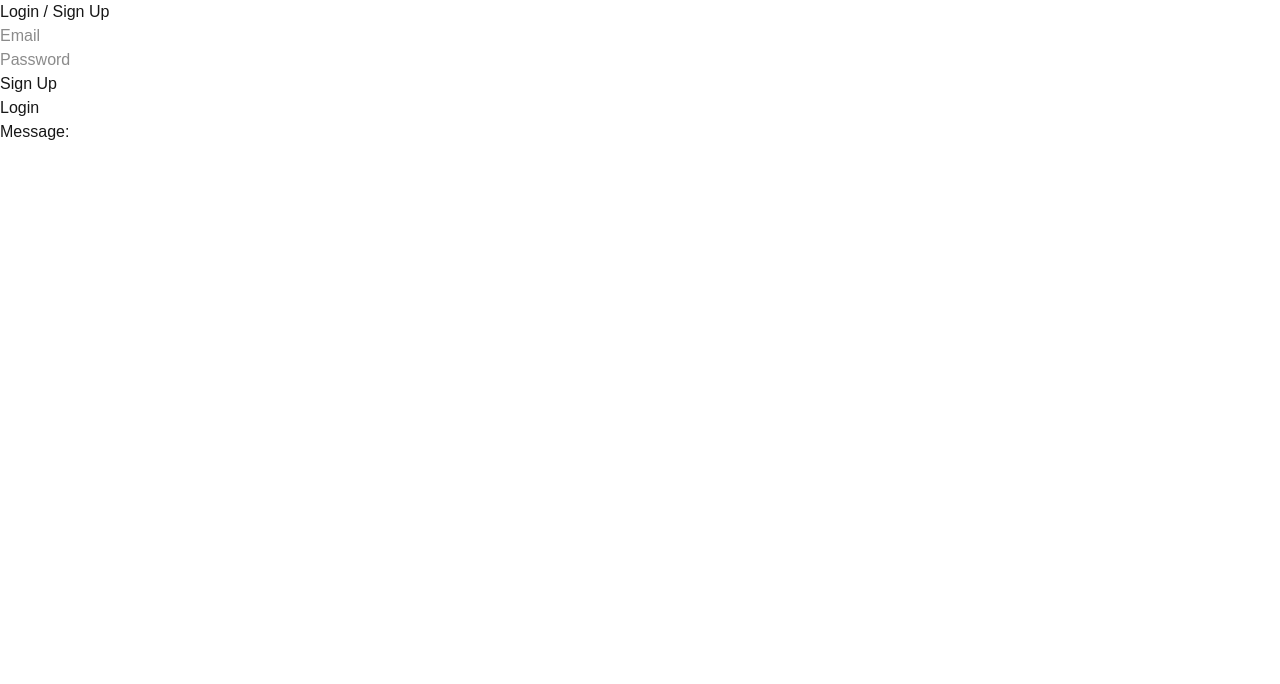
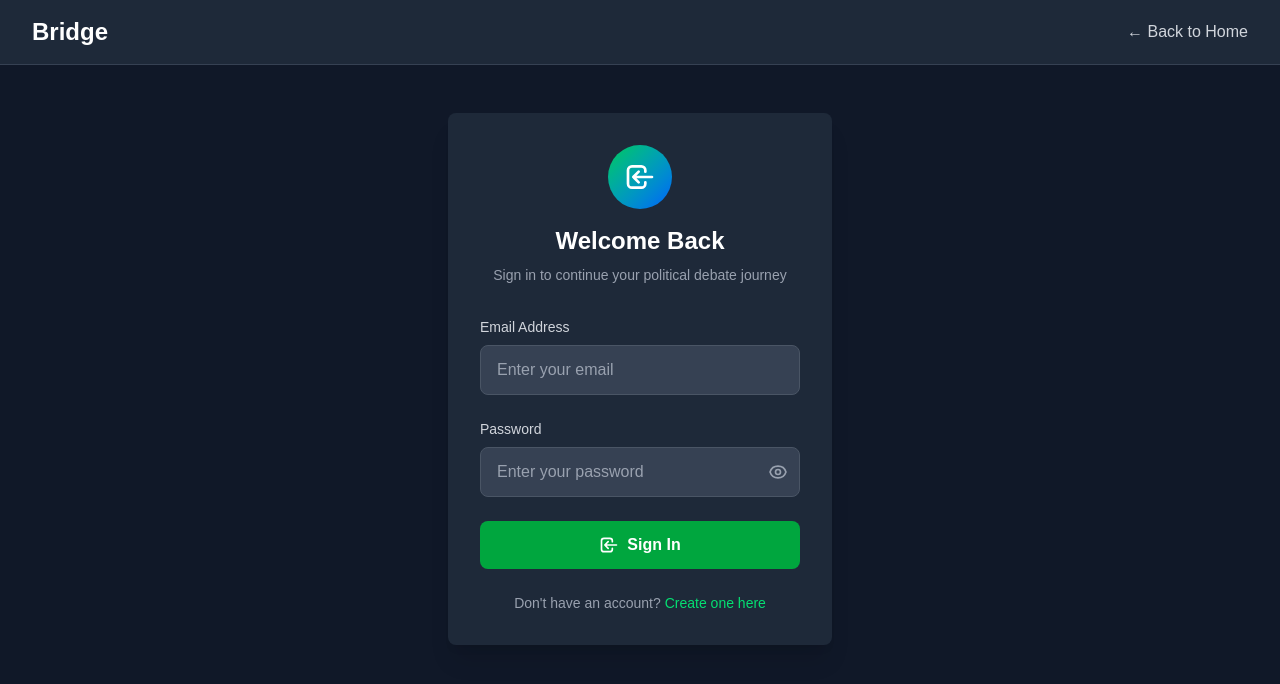
Before and after one commit to Aarav-J/bridge, a Next.js app in the folder client/my-app/: page /login in a window 1280 px wide. Shown: the top 684 px of the page. Built offline with nearby package versions, Linux system fonts and the light colour scheme; no server answers.

Commit message:
added login functionality

```diff
--- a/client/my-app/src/app/login/page.tsx
+++ b/client/my-app/src/app/login/page.tsx
@@ -1,52 +1,255 @@
 "use client";
 
-import { useState } from 'react';
-import { supabase } from '../../utils/supabaseClient';
+import { useState } from "react";
+import useStore from "@/store/useStore";
+import { supabase } from "../../utils/supabaseClient";
+import { useRouter } from "next/navigation";
+import Link from "next/link";
+import { fetchUserProfile } from "@/utils/userProfile";
+
+interface LoginFormData {
+  email: string;
+  password: string;
+}
 
 export default function LoginPage() {
-  const [email, setEmail] = useState('');
-  const [password, setPassword] = useState('');
-  const [message, setMessage] = useState('');
+  const setUserId = useStore((state) => state.setUserId);
+  const setUserData = useStore((state) => state.setUserData);
+  const [formData, setFormData] = useState<LoginFormData>({
+    email: "",
+    password: ""
+  });
+  const [errors, setErrors] = useState<Partial<LoginFormData>>({});
+  const [isSubmitting, setIsSubmitting] = useState(false);
+  const [showPassword, setShowPassword] = useState(false);
+  const [message, setMessage] = useState("");
+  const router = useRouter();
 
-  async function signUp(email: string, password: string) {
-    const { data, error } = await supabase.auth.signUp({ email, password });
-    if (error) setMessage(error.message);
-    else setMessage('Sign up successful! Please check your email.');
+  const validateForm = (): boolean => {
+    const newErrors: Partial<LoginFormData> = {};
+
+    if (!formData.email.trim()) {
+      newErrors.email = "Email is required";
+    } else if (!/^[^\s@]+@[^\s@]+\.[^\s@]+$/.test(formData.email)) {
+      newErrors.email = "Please enter a valid email address";
     }
 
-  async function signIn(email: string, password: string) {
-    const { data, error } = await supabase.auth.signInWithPassword({ email, password });
-    if (error) setMessage(error.message);
-    else setMessage('login success!');
+    if (!formData.password.trim()) {
+      newErrors.password = "Password is required";
     }
 
+    setErrors(newErrors);
+    return Object.keys(newErrors).length === 0;
+  };
+
+  const handleInputChange = (field: keyof LoginFormData, value: string) => {
+    setFormData(prev => ({ ...prev, [field]: value }));
+    // Clear error when user starts typing
+    if (errors[field]) {
+      setErrors(prev => ({ ...prev, [field]: undefined }));
+    }
+    // Clear message when user starts typing
+    if (message) {
+      setMessage("");
+    }
+  };
+
+  const handleSubmit = async (e: React.FormEvent) => {
+    e.preventDefault();
+    if (!validateForm()) {
+      return;
+    }
+    setIsSubmitting(true);
+    setMessage("");
+
+    try {
+      // Sign in with Supabase Auth
+      const { data, error } = await supabase.auth.signInWithPassword({
+        email: formData.email,
+        password: formData.password
+      });
+
+      if (error) {
+        setMessage(error.message);
+        setIsSubmitting(false);
+        return;
+      }
+
+      const userId = data?.user?.id;
+      if (!userId) {
+        setMessage("Sign in failed. No user ID returned.");
+        setIsSubmitting(false);
+        return;
+      }
+
+      // Set user ID in store
+      setUserId(userId);
+
+      // Fetch user profile data
+      const profile = await fetchUserProfile(userId);
+      if (profile) {
+        setUserData(profile);
+      } else {
+        setMessage("Failed to load user profile. Please try again.");
+        setIsSubmitting(false);
+        return;
+      }
+
+      setMessage("Sign in successful! Redirecting...");
+
+      // Redirect based on quiz completion status
+      if (profile.quizCompleted) {
+        router.push("/");
+      } else {
+        router.push("/quiz");
+      }
+
+    } catch (error) {
+      console.error("Sign in error:", error);
+      setMessage("An unexpected error occurred. Please try again.");
+      setIsSubmitting(false);
+    }
+  };
+
   return (
+    <div className="min-h-screen bg-gray-900">
+      {/* Header */}
+      <div className="bg-gray-800 border-b border-gray-700">
+        <div className="max-w-7xl mx-auto px-4 sm:px-6 lg:px-8">
+          <div className="flex items-center justify-between h-16">
+            <Link href="/" className="text-2xl font-bold text-white hover:text-gray-300">
+              Bridge
+            </Link>
+            <Link
+              href="/"
+              className="text-gray-300 hover:text-white transition-colors"
+            >
+              ← Back to Home
+            </Link>
+          </div>
+        </div>
+      </div>
+
+      {/* Main Content */}
+      <div className="max-w-md mx-auto px-4 sm:px-6 lg:px-8 py-12">
+        <div className="bg-gray-800 rounded-lg shadow-xl p-8">
+          <div className="text-center mb-8">
+            <div className="w-16 h-16 bg-gradient-to-br from-green-500 to-blue-600 rounded-full mx-auto flex items-center justify-center mb-4">
+              <svg className="w-8 h-8 text-white" fill="none" stroke="currentColor" viewBox="0 0 24 24">
+                <path strokeLinecap="round" strokeLinejoin="round" strokeWidth={2} d="M11 16l-4-4m0 0l4-4m-4 4h14m-5 4v1a3 3 0 01-3 3H6a3 3 0 01-3-3V7a3 3 0 013-3h7a3 3 0 013 3v1" />
+              </svg>
+            </div>
+            <h1 className="text-2xl font-bold text-white mb-2">Welcome Back</h1>
+            <p className="text-gray-400 text-sm">
+              Sign in to continue your political debate journey
+            </p>
+          </div>
+
+          <form onSubmit={handleSubmit} className="space-y-6">
+            {/* Email */}
             <div>
-      <h1>Login / Sign Up</h1>
-      <div>
+              <label htmlFor="email" className="block text-sm font-medium text-gray-300 mb-2">
+                Email Address
+              </label>
               <input
                 type="email"
-          placeholder="Email"
-          value={email}
-          onChange={e => setEmail(e.target.value)}
-          style={{ width: '25%' }}
+                id="email"
+                value={formData.email}
+                onChange={(e) => handleInputChange('email', e.target.value)}
+                className={`w-full px-4 py-3 bg-gray-700 border rounded-lg text-white placeholder-gray-400 focus:outline-none focus:ring-2 focus:ring-green-500 focus:border-transparent ${
+                  errors.email ? 'border-red-500' : 'border-gray-600'
+                }`}
+                placeholder="Enter your email"
+                autoComplete="email"
               />
+              {errors.email && (
+                <p className="mt-1 text-sm text-red-400">{errors.email}</p>
+              )}
             </div>
+
+            {/* Password */}
             <div>
+              <label htmlFor="password" className="block text-sm font-medium text-gray-300 mb-2">
+                Password
+              </label>
+              <div className="relative">
                 <input
-          type="password"
-          placeholder="Password"
-          value={password}
-          onChange={e => setPassword(e.target.value)}
+                  type={showPassword ? "text" : "password"}
+                  id="password"
+                  value={formData.password}
+                  onChange={(e) => handleInputChange('password', e.target.value)}
+                  className={`w-full px-4 py-3 pr-12 bg-gray-700 border rounded-lg text-white placeholder-gray-400 focus:outline-none focus:ring-2 focus:ring-green-500 focus:border-transparent ${
+                    errors.password ? 'border-red-500' : 'border-gray-600'
+                  }`}
+                  placeholder="Enter your password"
+                  autoComplete="current-password"
                 />
+                <button
+                  type="button"
+                  onClick={() => setShowPassword(!showPassword)}
+                  className="absolute right-3 top-1/2 transform -translate-y-1/2 text-gray-400 hover:text-gray-300 focus:outline-none"
+                >
+                  {showPassword ? (
+                    <svg className="w-5 h-5" fill="none" stroke="currentColor" viewBox="0 0 24 24">
+                      <path strokeLinecap="round" strokeLinejoin="round" strokeWidth={2} d="M13.875 18.825A10.05 10.05 0 0112 19c-4.478 0-8.268-2.943-9.543-7a9.97 9.97 0 011.563-3.029m5.858.908a3 3 0 114.243 4.243M9.878 9.878l4.242 4.242M9.878 9.878L3 3m6.878 6.878L21 21" />
+                    </svg>
+                  ) : (
+                    <svg className="w-5 h-5" fill="none" stroke="currentColor" viewBox="0 0 24 24">
+                      <path strokeLinecap="round" strokeLinejoin="round" strokeWidth={2} d="M15 12a3 3 0 11-6 0 3 3 0 016 0z" />
+                      <path strokeLinecap="round" strokeLinejoin="round" strokeWidth={2} d="M2.458 12C3.732 7.943 7.523 5 12 5c4.478 0 8.268 2.943 9.542 7-1.274 4.057-5.064 7-9.542 7-4.477 0-8.268-2.943-9.542-7z" />
+                    </svg>
+                  )}
+                </button>
               </div>
-      <div>
-        <button onClick={() => signUp(email, password)}>Sign Up</button>
+              {errors.password && (
+                <p className="mt-1 text-sm text-red-400">{errors.password}</p>
+              )}
             </div>
-      <div>
-        <button onClick={() => signIn(email, password)}>Login</button>
+
+            {/* Message Display */}
+            {message && (
+              <div className={`p-3 rounded-lg text-sm ${
+                message.includes("successful") || message.includes("Redirecting")
+                  ? "bg-green-900 text-green-300"
+                  : "bg-red-900 text-red-300"
+              }`}>
+                {message}
               </div>
-      <p>Message: {message}</p>
+            )}
+
+            {/* Submit Button */}
+            <button
+              type="submit"
+              disabled={isSubmitting}
+              className="w-full bg-green-600 hover:bg-green-700 disabled:bg-gray-600 text-white font-bold py-3 px-6 rounded-lg transition-colors duration-200 flex items-center justify-center"
+            >
+              {isSubmitting ? (
+                <>
+                  <div className="animate-spin rounded-full h-5 w-5 border-b-2 border-white mr-2"></div>
+                  Signing In...
+                </>
+              ) : (
+                <>
+                  <svg className="w-5 h-5 mr-2" fill="none" stroke="currentColor" viewBox="0 0 24 24">
+                    <path strokeLinecap="round" strokeLinejoin="round" strokeWidth={2} d="M11 16l-4-4m0 0l4-4m-4 4h14m-5 4v1a3 3 0 01-3 3H6a3 3 0 01-3-3V7a3 3 0 013-3h7a3 3 0 013 3v1" />
+                  </svg>
+                  Sign In
+                </>
+              )}
+            </button>
+          </form>
+
+          {/* Signup Link */}
+          <div className="mt-6 text-center">
+            <p className="text-gray-400 text-sm">
+              Don't have an account?{" "}
+              <Link href="/signup" className="text-green-400 hover:text-green-300 transition-colors">
+                Create one here
+              </Link>
+            </p>
+          </div>
+        </div>
+      </div>
     </div>
   );
 }
```
Also changed, not shown: client/my-app/src/app/components/UserProfile.tsx (+42 -0 lines). Lines whose indentation alone changed are shown as unchanged.
